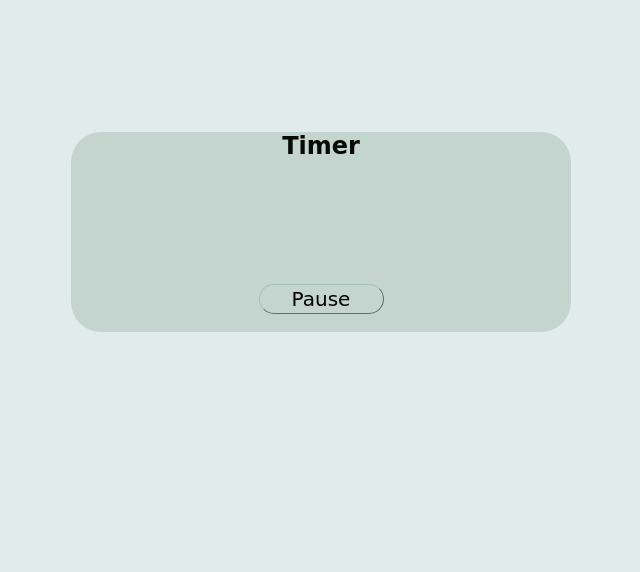
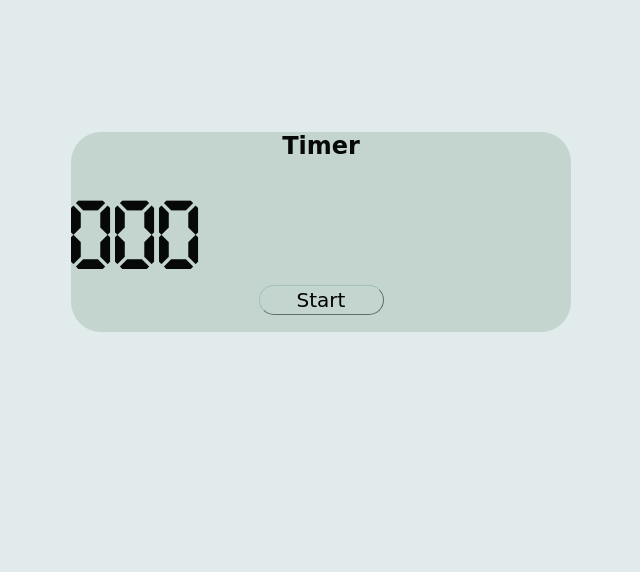
Before and after one commit to CYBI-3331-Project/Homework_Helper, a Flask app: page / in a window 1280 px wide. Shown: the part 139-711 px from the top of the page, without its empty margins (319-959 px from the left). Run offline with Flask 3, Linux system fonts and the light colour scheme.

Commit message:
Working on the timer
Took an unreasonable amount of time to figure out why my font wasn't working. Turns out, for whatever reason, the the fonts folder never populates into the static folder on the application. Fixed it by tossing the font into the css folder.

```diff
--- a/StudyMode_FE/Templates/index.html
+++ b/StudyMode_FE/Templates/index.html
@@ -30,15 +30,18 @@
     </div>
 
     <!-- Container for the timer -->
-    <div class="Container" id="Timer">
+    <div class="Container" id="TimerContainer">
         <h2>Timer</h2>
 
-        <!-- Canvas to host the timer couting down -->
-        <canvas id="TimerCanv" width="500" height="100"></canvas>
+        <div id="NumContainer">
+            <div class="TimerNumbers", id="Hours"> 0 </div>
+            <div class="TimerNumbers", id="Minutes"> 0 </div>
+            <div class="TimerNumbers", id="Seconds"> 0 </div>
+        </div>
 
-            <!-- Button to toggle studymode -->
-            <button class="Container" id="TimerButton" type = "button" onclick = "toggleDimness()">Pause</button>
-        </canvas>
+        <!-- Button to toggle studymode -->
+        <button class="Container" id="TimerButton" type = "button" onclick = "toggleDimness()">Start</button>
+
 
 
     </div>
--- a/StudyMode_FE/static/JS/functions.js
+++ b/StudyMode_FE/static/JS/functions.js
@@ -30,8 +30,8 @@ function sayHello() {
             elements[i].style.backgroundColor = "#a8c2b8"
         }
 
-        //Change the text of the button from 'Pause' to 'Resume
-        document.getElementById("TimerButton").textContent = "Resume"
+        //Change the text of the button from 'Resume' to 'Pause'
+        document.getElementById("TimerButton").textContent = "Pause"
 
     }
     else //Otherwise, if screen is to be undimmed
@@ -49,7 +49,22 @@ function sayHello() {
             elements[i].style.backgroundColor = "#C3D5CE"
         }
 
-        //Change the text of the button from 'Pause' to 'Resume
-        document.getElementById("TimerButton").textContent = "Pause"
+        //Change the text of the button from 'Pause' to 'Resume'
+        document.getElementById("TimerButton").textContent = "Resume"
     }
  }
+
+ //Initialize the Study Mode Timer
+ function initTimer(studyTime){
+    timer = getElementById('TimerButton')
+    timer.textContent = studyTime
+
+
+
+
+ }
+
+  //Pause/Resume the Study Mode Timer
+  function toggleTimer(){
+
+  }
--- a/StudyMode_FE/static/css/style.css
+++ b/StudyMode_FE/static/css/style.css
@@ -1,3 +1,13 @@
+/* Fonts */
+@font-face{
+    font-family: 'Digital';
+    src: url("DigitalDismay.otf") format("opentype");
+    font-weight: normal;
+}
+.header{
+    font-family: Digital;
+}
+
 /* Element types */
 body {
     background-color: #e2ebec;
@@ -29,6 +39,14 @@ p {
     border-radius: 30px;
 }
 
+.TimerNumbers{
+    position: relative;
+    text-align: center;
+    font-family: 'Digital', cursive;
+    font-size: 100px;
+
+}
+
 /* Element IDs */
 #HeadBox{
     position: relative;
@@ -45,7 +63,7 @@ p {
     text-align: center;
 }
 
-#Timer{
+#TimerContainer{
     text-align: center;
     width: 500px;
     height: 200px;
@@ -62,4 +80,13 @@ p {
     border-color: #a1c2b6;
     font-family: cursive;
     font-size: 20px;
+    transform: translateY(-10px);
 }
+
+#NumContainer{
+    display: flex;
+    flex-direction: row;
+    text-align: center;
+    left: 50%;
+
+}
```
Also changed, not shown: StudyMode_FE/static/css/DigitalDismay.otf (added).
